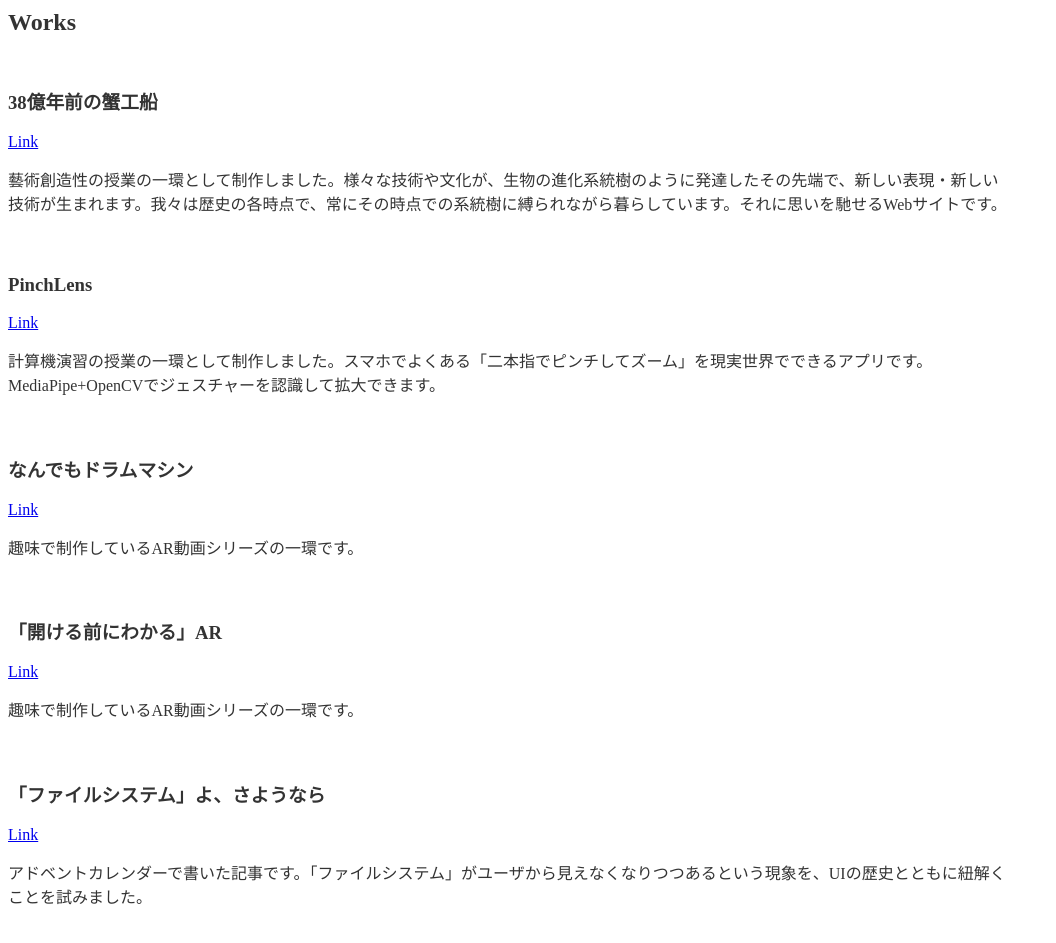
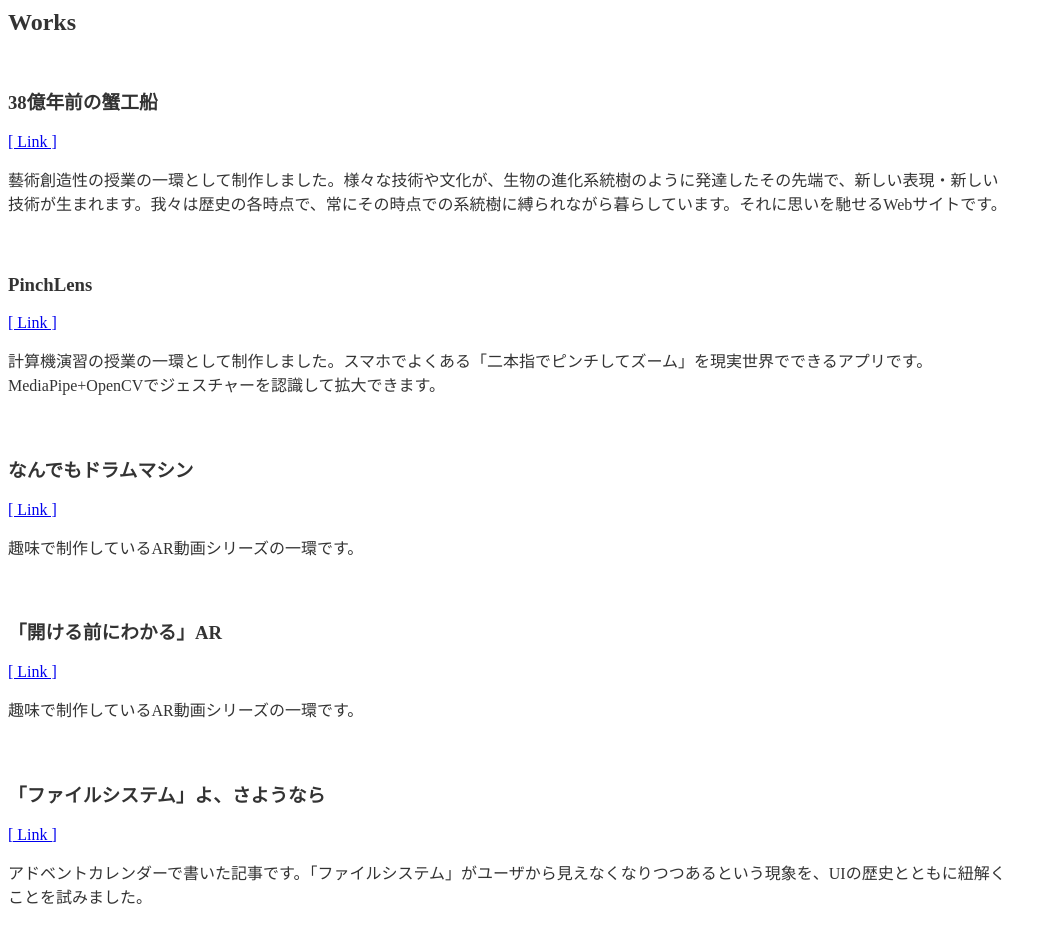
Before and after one commit to rtr-dnd/ritar-portfolio-next, a Next.js app: page / in a window 1280 px wide. Shown: the part 780-1723 px from the top of the page, without its empty margins (0-1056 px from the left). Built offline with nearby package versions, Linux system fonts and the light colour scheme.

Commit message:
:art: link style

```diff
--- a/components/Work.tsx
+++ b/components/Work.tsx
@@ -27,7 +27,7 @@ export const Work = (props: {e: Content}) => {
 
   return <section className={styles.work} key={props.e.title} ref={contentRef}>
     <h3>{props.e.title}</h3>
-    <a href={props.e.link}>Link</a>
+    <a href={props.e.link}>[ Link ]</a>
     <p>{props.e.desc}</p>
     {props.e.img &&
       <div className={styles.img} ref={imgRef}>
```
